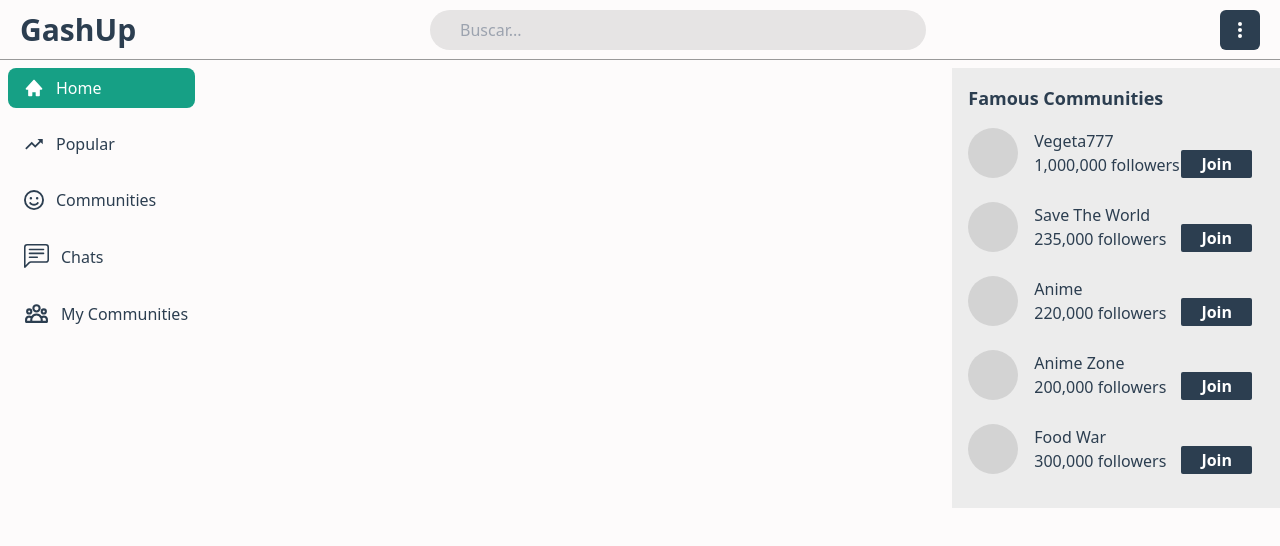
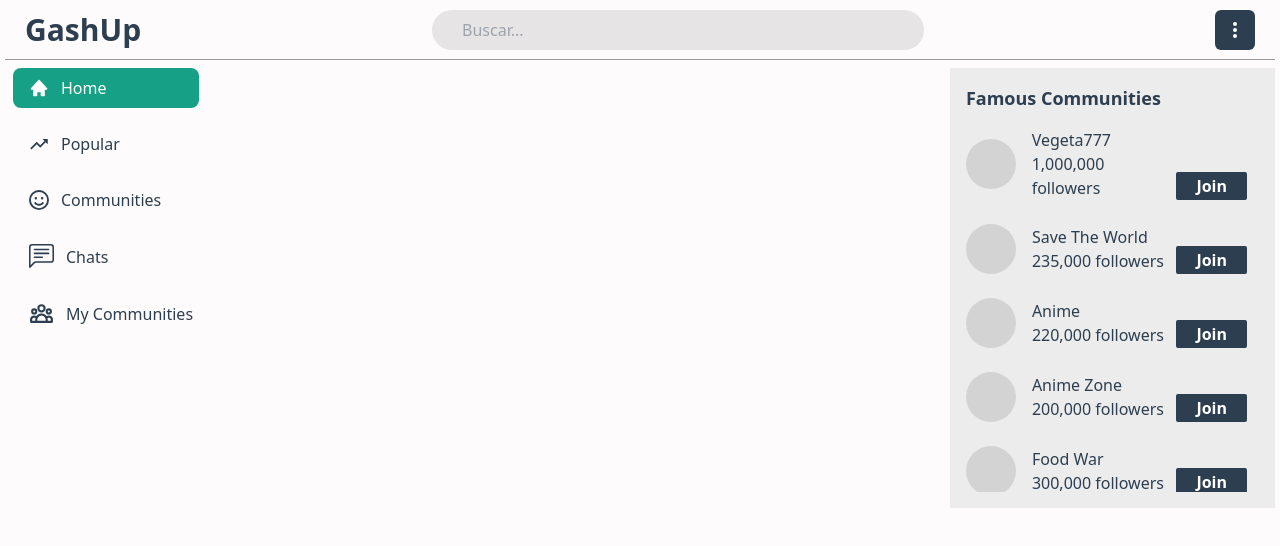
Before and after one commit to Anniel-Francisco/gashup-frontend, a Next.js app: page / in a window 1280 px wide. Shown: the top 546 px of the page. Built offline with nearby package versions, Linux system fonts and the light colour scheme.

Commit message:
Change import tailwild

```diff
--- a/app/globals.css
+++ b/app/globals.css
@@ -1,8 +1,6 @@
-
-
-@import 'tailwindcss/base';
-@import 'tailwindcss/components';
-@import 'tailwindcss/utilities';
+@tailwind base;
+@tailwind components;
+@tailwind utilities;
 
 :root {
     --background-color: #fdfbfb;
@@ -22,7 +20,7 @@
 .container{
     min-height: 100vh;
     min-width: 100vw;
-    /* padding: 0 5px ; */
+    padding: 0 5px ;
     background-color: var(--background-color);
 }
 
```
